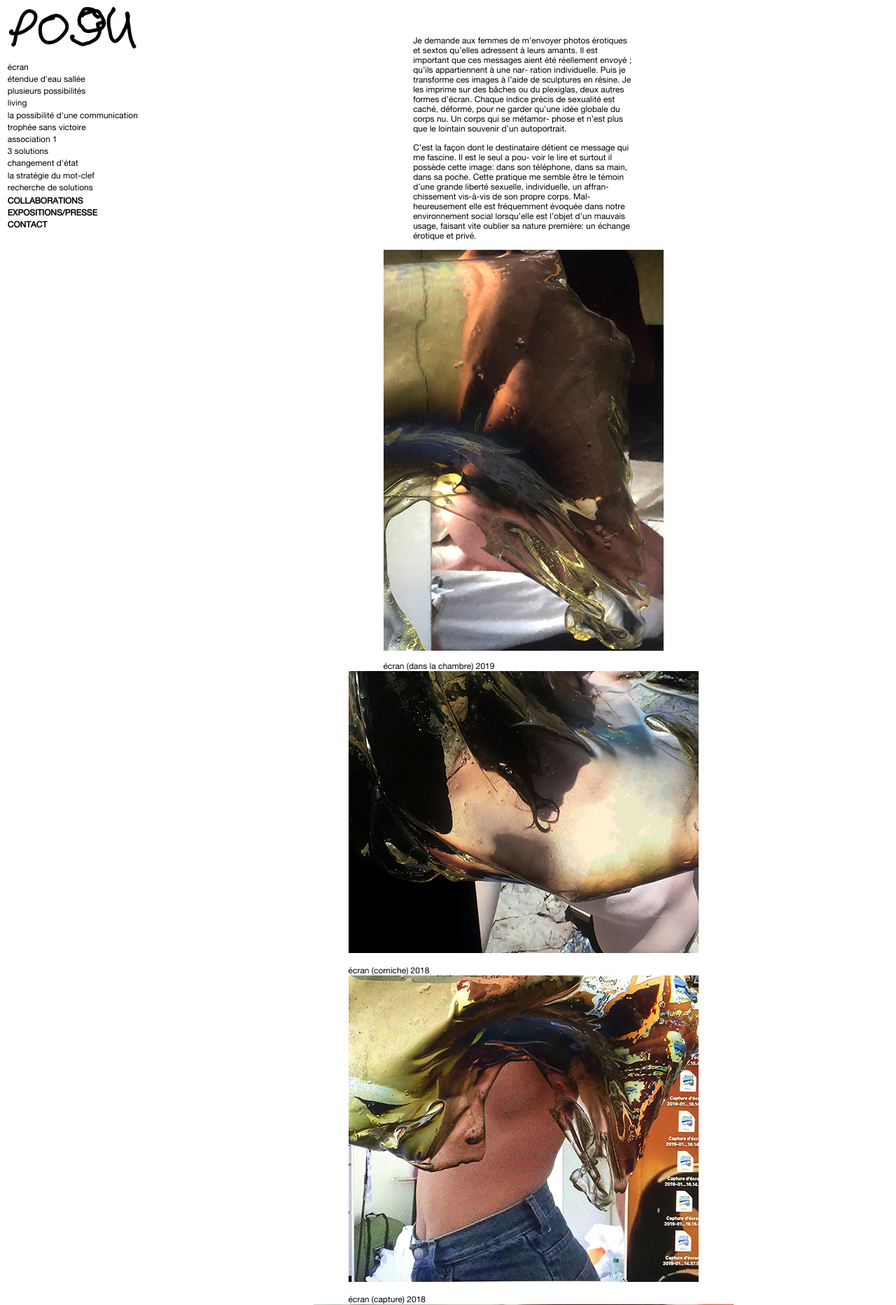
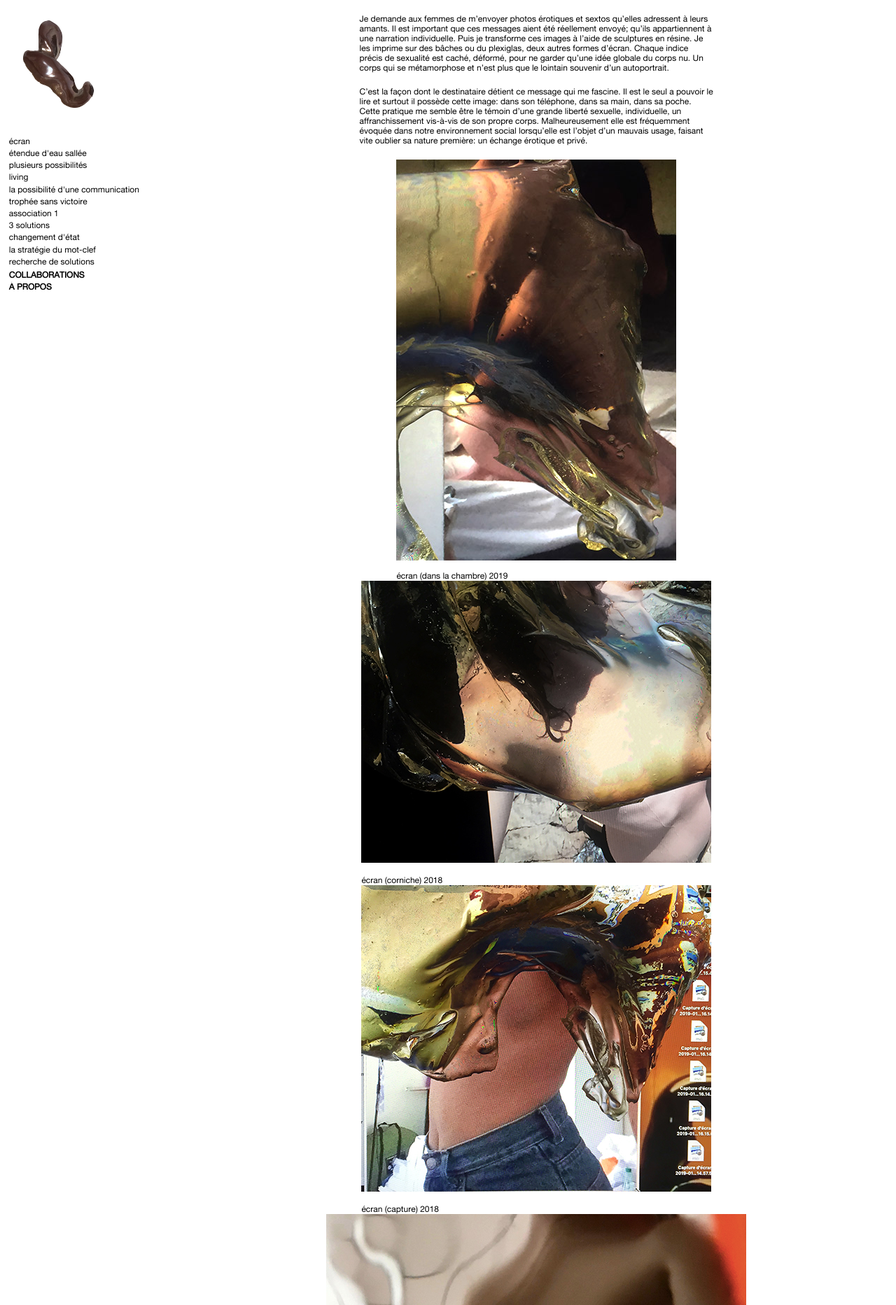
Before and after one commit to larryfuzz/camille_pogu, a PHP site: page /ecran.html in a window 1280 px wide. Shown: the top 1865 px of the page at 70% size. Run offline with PHP 8.4, Linux system fonts and the light colour scheme.

Commit message:
nouveau logo + a propos

```diff
--- a/association_1.html
+++ b/association_1.html
@@ -8,7 +8,7 @@
 	<body>
 		<div id="tout">
 			<nav>
-				<h1><a class="retour_menu" href="index.html" > pogu</a></h1>
+				<a href="index.html"> <img src="images/ceramic_logo.png" alt="logo" id="logo"> </a>
 
 					<ul>
 							<li> <a href="ecran.html"> écran</a></li>
@@ -29,9 +29,7 @@
 					</ul>
 				<h2><a href="collaborations.html">COLLABORATIONS</a></h2>
 
-				<h2><a>EXPOSITIONS/PRESSE</a></h2>
-
-				<h2><a>CONTACT</a></h2>
+				<h2><a>À PROPOS</a></h2>
 			</nav>
 
 			<section id="acceuil">
--- a/ecran.html
+++ b/ecran.html
@@ -8,7 +8,7 @@
 	<body>
 		<div id="tout">
 			<nav>
-					<h1><a class="retour_menu" href="index.html" > pogu</a></h1>
+				<a href="index.html"> <img src="images/ceramic_logo.png" alt="logo" id="logo"> </a>
 
 					<ul>
 							<li> <a href="ecran.html"> écran</a></li>
@@ -25,33 +25,33 @@
 
 
 
+
 					</ul>
 				<h2><a href="collaborations.html">COLLABORATIONS</a></h2>
 
-					<h2><a>EXPOSITIONS/PRESSE</a></h2>
-
-					<h2><a>CONTACT</a></h2>
+				<h2><a>À PROPOS</a></h2>
 			</nav>
 
 			<section>
 				<article id="text_ecran">
 					<p>Je demande aux femmes de m’envoyer photos érotiques et sextos qu’elles adressent
-						à leurs amants. Il est important que ces messages aient été réellement envoyé ;
-						qu’ils appartiennent à une nar- ration individuelle. Puis je transforme ces images
+						à leurs amants. Il est important que ces messages aient été réellement envoyé;
+						qu’ils appartiennent à une narration individuelle. Puis je transforme ces images
 						à l’aide de sculptures en résine. Je les imprime sur des bâches ou du plexiglas,
 						deux autres formes d’écran. Chaque indice précis de sexualité est caché, déformé,
-						pour ne garder qu’une idée globale du corps nu. Un corps qui se métamor- phose et
+						pour ne garder qu’une idée globale du corps nu. Un corps qui se métamorphose et
 						n’est plus que le lointain souvenir d’un autoportrait.
 					</p>
 						<p>C’est la façon dont le destinataire détient ce message qui me fascine.
-							Il est le seul a pou- voir le lire et surtout il possède cette image:
+							Il est le seul a pouvoir le lire et surtout il possède cette image:
 							dans son téléphone, dans sa main, dans sa poche. Cette pratique me semble être le
-							témoin d’une grande liberté sexuelle, individuelle, un affran- chissement vis-à-vis
-							de son propre corps. Mal- heureusement elle est fréquemment évoquée dans notre
+							témoin d’une grande liberté sexuelle, individuelle, un affranchissement vis-à-vis
+							de son propre corps. Malheureusement elle est fréquemment évoquée dans notre
 							environnement social lorsqu’elle est l’objet d’un mauvais usage, faisant vite
 							oublier sa nature première: un échange érotique et privé.
 						</p>
 				</article>
+				<article id="article_image_ecran">
 					<figure> <!--tu peux chager la photo ici-->
 						<img src="images/1_ecran_dans_la_chambre_2019.jpg" alt="bacon" class="photo">
 						<figcaption>écran (dans la chambre) 2019</figcaption>
@@ -64,15 +64,6 @@
 								<img src="images/3_ecran_capture_2019.JPG" alt="bacon" class="photo">
 								<figcaption>écran (capture) 2018</figcaption>
 							</figure>
-
-
-
-
-
-
-
-
-
 								<figure> <!--tu peux chager la photo ici-->
 									<img src="images/2- ecran (brique de verre) 2018.jpg" alt="bacon" class="photo">
 									<figcaption>écran (brique de verre) 2018</figcaption>
@@ -81,8 +72,6 @@
 										<img src="images/3- ecran (Provence) 2018.jpg" alt="bacon" class="photo">
 										<figcaption>écran (Provence) 2018</figcaption>
 									</figure>
-
-
 										<figure>
 											<img src="images/4- ecran (première lettre) 2018.jpg" alt="bacon" class="photo">
 											<figcaption>écran (première lettre) 2018</figcaption>
@@ -167,6 +156,8 @@
 																															<img src="images/23 - ecran (en privé) 2015.jpg" alt="bacon" class="photo">
 																															<figcaption>écran (en privé) 2015</figcaption>
 																														</figure>
+				</article>
+
 
 
 			</section>
--- a/style.css
+++ b/style.css
@@ -1,16 +1,3 @@
-
-
-#drole{
-	display: flex;
-
-	flex-direction: column;
-}
-#drole > img{
-	width: 50%;
-	margin: auto;
-}
-
-
 
 /*/////////////////////////////////////////////////////////////////////////////////////////////////////
 /////////////////////////////////////////// GENERAL //////////////////////////////////////////////////
@@ -23,51 +10,40 @@
 }
 
 article{
-	margin-bottom: 200px;
+	margin-bottom: 15%;
 }
 figure{
 	margin: 0px;
 	padding: 0px;
 }
-/*figcaption{
-	margin-top: 5px;
-	text-align: right;
-}
-*/
+
 
 
 @font-face {
-
     font-family: 'AlteHaasGroteskRegular.ttf';
-
     src: url('police/AlteHaasGroteskRegular.ttf');
-
 }
 @font-face {
-
     font-family: 'Fancy_Pansy.ttf';
-
     src: url('Fancy_Pansy.ttf');
-
 }
-
 @font-face {
-
     font-family: 'Overpass-ExtraLight.ttf';
-
     src: url('Overpass-ExtraLight.ttf');
-
 }
-
-
 /*/////////////////////////////////////////////////////////////////////////////////////////////////////
 /////////////////////////////////////////// NAVIGATION  //////////////////////////////////////////////////
 /////////////////////////////////////////////////////////////////////////////////////////////////////*/
 
+#logo {
+	width: 60%;
+
+	padding-left: 5%;
+}
 
 nav{
 	padding-top: 2%;
-	width: 215px;
+	width: 20%;
     overflow: auto;
     top: 0;
     bottom: 0;
@@ -119,38 +95,17 @@ h1 a:hover
 {
 	text-decoration: none;
 	}
-
-
-
-
-
-
-
 /*/////////////////////////////////////////////////////////////////////////////////////////////////////
 ////////////////////////////////////// SECTION / CONTENU //////////////////////////////////////////////////
 /////////////////////////////////////////////////////////////////////////////////////////////////////*/
-
-
-
 section
 {
 	 height: 100%;
-    margin: 0 0 100px 215px;
-	top: 0;
+    margin: 0 0 0 20%;
     display: flex;
     flex-direction: column;
-    justify-content: center;
 	align-items: center;
 }
-
-/* GROSSE BLAGUE
-#acceuil{
-	background-image: url(PC.JPG);
-}   */
-
-
-
-
 /*/////////////////////////////////////////////////////////////////////////////////////////////////////
 ////////////////////////////////////////// ARTICLES //////////////////////////////////////////////////
 /////////////////////////////////////////////////////////////////////////////////////////////////////*/
@@ -159,9 +114,22 @@ section
 /*////////////////////////////////////////// ECRAN //////////////////////////////////////////*/
 
 #text_ecran{
-	width: 60%;
-	padding-top: 3%;
+
+	text-align: left;
 	margin: 0%;
+}
+
+#article_image_ecran{
+	display: flex;
+	flex-direction: column;
+	align-items: center;
+
+
+}
+.photo>figcaption{
+margin-top: 0%;
+padding-top: 0%;
+border : solid;
 }
 
 /*////////////////////////////////////////// ETENDUE EAU SALEE //////////////////////////////////////////*/
@@ -318,8 +286,7 @@ margin-bottom: 5%;
 
 #communication_1{
 	display: grid;
-	width: 70%;
-
+	width: 40%;
 	margin: auto;
 	grid-gap: 2%;
 	padding-bottom: 5%;
```
Also changed, not shown: 3_solutions.html (+4 -4 lines), changement_etat.html (+3 -4 lines), collaborations.html (+3 -4 lines), communication_impossible.html (+6 -5 lines), etendue.html (+4 -5 lines), index.html (+5 -3 lines), la_strategie_du_mot_clef.html (+3 -4 lines), living.html (+12 -4 lines), plusieurs_possibilites.html (+3 -4 lines), recherche_de_solutions.html (+3 -4 lines), trophee_sans_victoire.html (+3 -4 lines), images/ceramic_logo.png (added), images/ceramic_logo_copie.jpg (added), 1 other file. Lines whose indentation alone changed are shown as unchanged.
